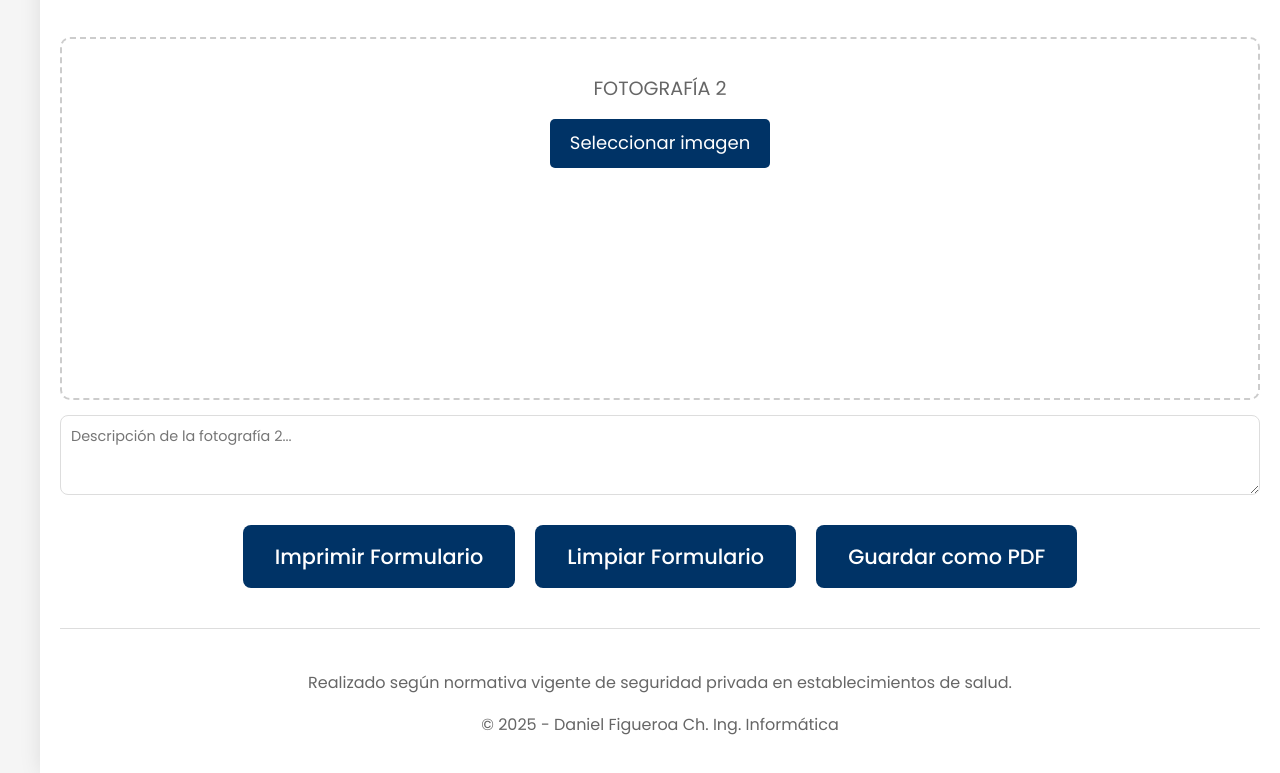
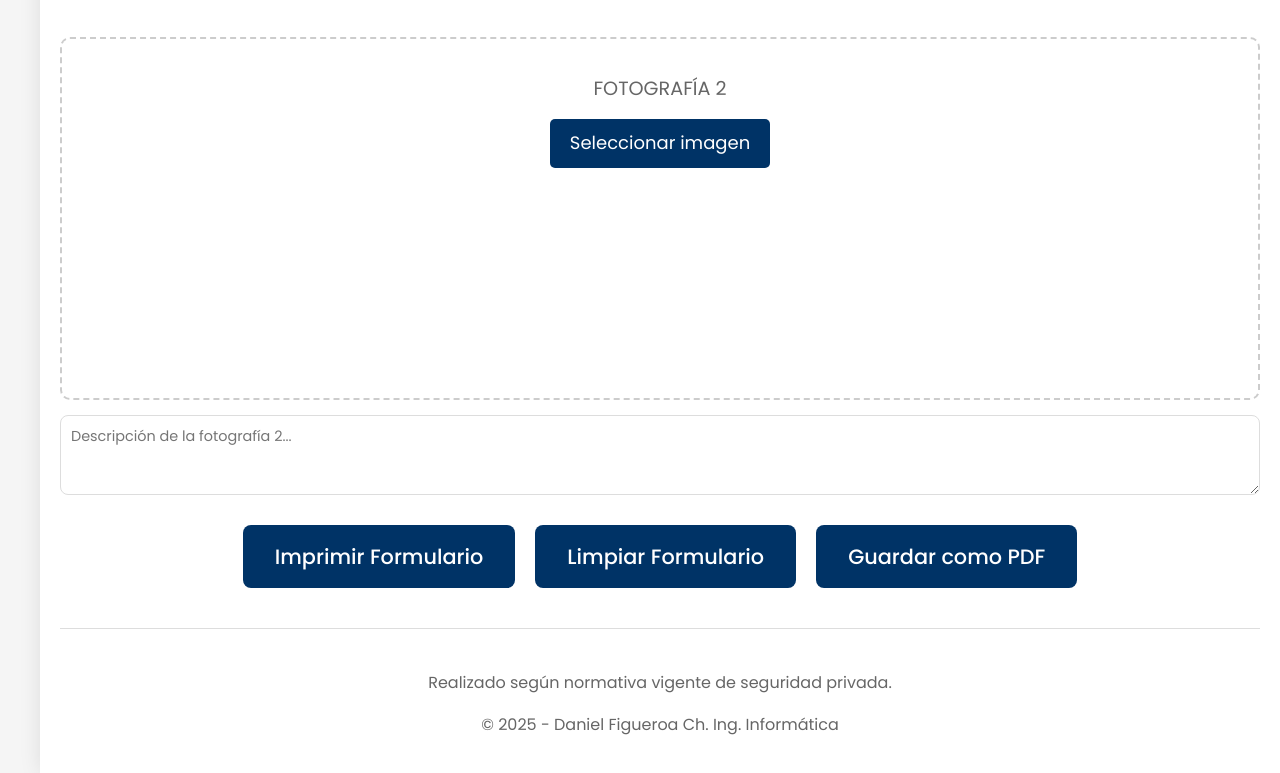
Before and after one commit to danielfigueroa1879/Fiscaliz, a plain HTML site: page index.html in a window 1280 px wide. Shown: the part 7998-8771 px from the top of the page. Drawn offline with Linux system fonts and the light colour scheme.

Commit message:
Update index.html

```diff
--- a/index.html
+++ b/index.html
@@ -1661,7 +1661,7 @@
             </div>
 
             <div class="footer">
-                <p>Realizado según normativa vigente de seguridad privada en establecimientos de salud.</p>
+                <p>Realizado según normativa vigente de seguridad privada.</p>
                 <p>© 2025 - Daniel Figueroa Ch. Ing. Informática</p>
             </div>
         </form>
```
